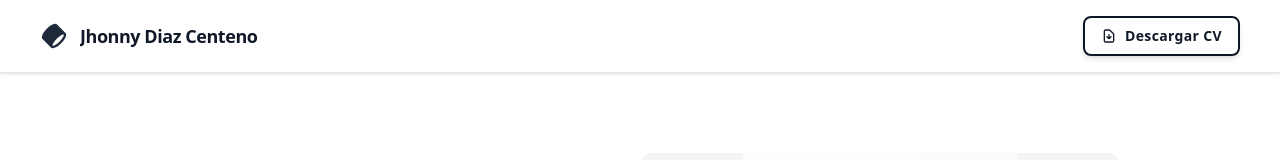
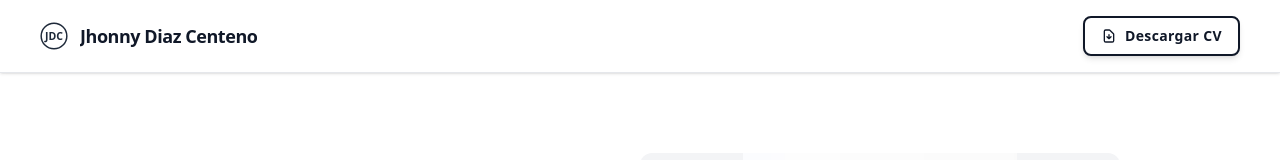
Before and after one commit to JhonnyDiaz4753/Portafolio-Jhonny-Diaz, an Angular app: page / in a window 1280 px wide. Shown: the top 160 px of the page. Built offline with nearby package versions, Linux system fonts and the light colour scheme.

Commit message:
modificacion al logo de la barra menu y del icono de la pestaña

```diff
--- a/src/app/components/header/header.html
+++ b/src/app/components/header/header.html
@@ -4,14 +4,10 @@
     <!-- Logo y nombre -->
     <div class="flex items-center gap-2 sm:gap-3">
       <div class="size-6 sm:size-7 text-primary flex-shrink-0">
-        <svg fill="none" viewBox="0 0 48 48" xmlns="http://www.w3.org/2000/svg">
-          <path
-            clip-rule="evenodd"
-            d="M39.475 21.6262C40.358 21.4363 40.6863 21.5589 40.7581 21.5934C40.7876 21.655 40.8547 21.857 40.8082 22.3336C40.7408 23.0255 40.4502 24.0046 39.8572 25.2301C38.6799 27.6631 36.5085 30.6631 33.5858 33.5858C30.6631 36.5085 27.6632 38.6799 25.2301 39.8572C24.0046 40.4502 23.0255 40.7407 22.3336 40.8082C21.8571 40.8547 21.6551 40.7875 21.5934 40.7581C21.5589 40.6863 21.4363 40.358 21.6262 39.475C21.8562 38.4054 22.4689 36.9657 23.5038 35.2817C24.7575 33.2417 26.5497 30.9744 28.7621 28.762C30.9744 26.5497 33.2417 24.7574 35.2817 23.5037C36.9657 22.4689 38.4054 21.8562 39.475 21.6262ZM4.41189 29.2403L18.7597 43.5881C19.8813 44.7097 21.4027 44.9179 22.7217 44.7893C24.0585 44.659 25.5148 44.1631 26.9723 43.4579C29.9052 42.0387 33.2618 39.5667 36.4142 36.4142C39.5667 33.2618 42.0387 29.9052 43.4579 26.9723C44.1631 25.5148 44.659 24.0585 44.7893 22.7217C44.9179 21.4027 44.7097 19.8813 43.5881 18.7597L29.2403 4.41187C27.8527 3.02428 25.8765 3.02573 24.2861 3.36776C22.6081 3.72863 20.7334 4.58419 18.8396 5.74801C16.4978 7.18716 13.9881 9.18353 11.5858 11.5858C9.18354 13.988 7.18717 16.4978 5.74802 18.8396C4.58421 20.7334 3.72865 22.6081 3.36778 24.2861C3.02574 25.8765 3.02429 27.8527 4.41189 29.2403Z"
-            fill="currentColor"
-            fill-rule="evenodd"
-          ></path>
-        </svg>
+       <svg viewBox="0 0 48 48" fill="none" xmlns="http://www.w3.org/2000/svg">
+  <circle cx="24" cy="24" r="22" stroke="currentColor" stroke-width="2.5"/>
+  <text x="24" y="30" font-family="system-ui, -apple-system, sans-serif" font-size="18" font-weight="700" fill="currentColor" text-anchor="middle">JDC</text>
+</svg>
       </div>
       <h2 class="text-base sm:text-lg font-bold leading-tight tracking-tight text-gray-900 dark:text-white truncate">
         Jhonny Diaz Centeno
```
Also changed, not shown: src/index.html (+1 -1 lines).
